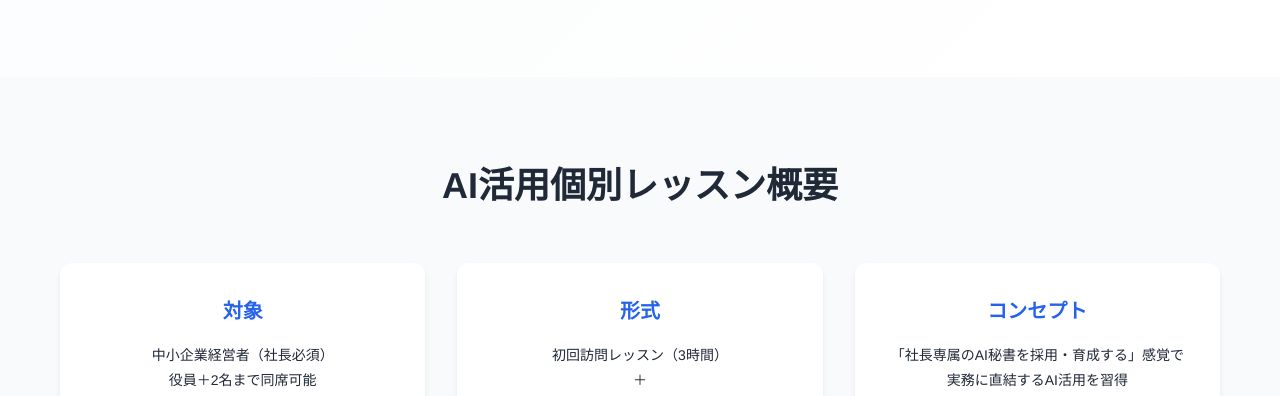
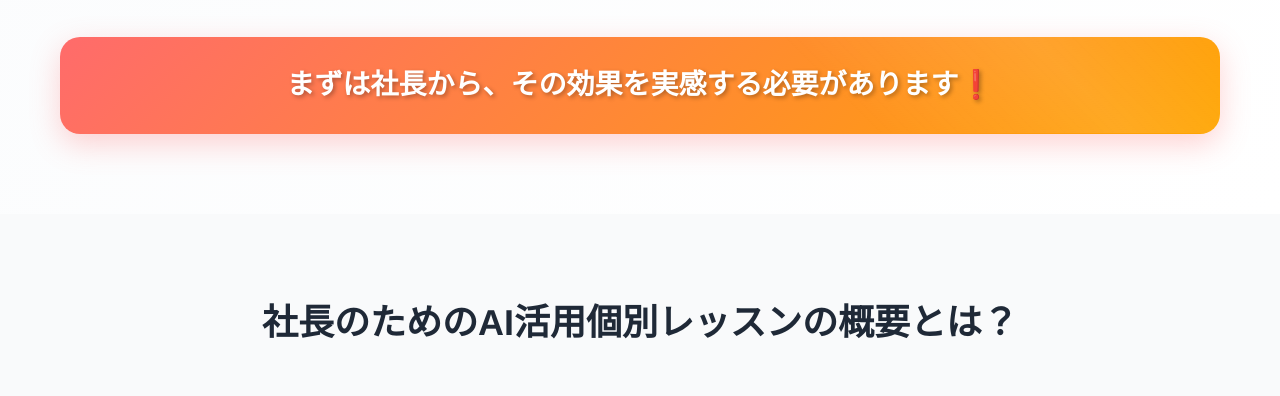
Before and after one commit to junagashima/ai-secretary-lp, a website built with Vite: page index.html in a window 1280 px wide. Shown: the part 4610-5006 px from the top of the page. Built offline with nearby package versions, Linux system fonts and the light colour scheme.

Commit message:
UX改善: 行動喚起強調メッセージとセクションタイトル変更
- challengeセクション後に「まずは社長から、その効果を実感する必要があります❗️」を追加
- serviceセクションタイトルを「社長のためのAI活用個別レッスンの概要とは？」に変更
- 問題提起→解決必要性→具体的ソリューションの論理的流れに改善
- グラデーション背景とシャインエフェクト付きCTAメッセージ

```diff
--- a/index.html
+++ b/index.html
@@ -202,13 +202,18 @@
                     </div>
                 </div>
             </div>
+
+            <!-- 行動喚起の強調メッセージ -->
+            <div class="call-to-action-message">
+                <p class="cta-emphasis">まずは社長から、その効果を実感する必要があります❗️</p>
+            </div>
         </div>
     </section>
 
     <!-- サービス内容セクション -->
     <section class="section service" id="service">
         <div class="container">
-            <h3 class="section-title">AI活用個別レッスン概要</h3>
+            <h3 class="section-title">社長のためのAI活用個別レッスンの概要とは？</h3>
             <div class="service-overview">
                 <div class="service-card">
                     <h4>対象</h4>
--- a/style.css
+++ b/style.css
@@ -599,6 +599,46 @@ body {
     transform: scale(1.02);
 }
 
+/* 行動喚起の強調メッセージ */
+.call-to-action-message {
+    text-align: center;
+    margin-top: 40px;
+    padding: 30px 20px;
+    background: linear-gradient(135deg, #ff6b6b, #ffa500);
+    border-radius: 20px;
+    box-shadow: 0 10px 30px rgba(255, 107, 107, 0.3);
+    position: relative;
+    overflow: hidden;
+}
+
+.call-to-action-message::before {
+    content: '';
+    position: absolute;
+    top: 0;
+    left: 0;
+    width: 100%;
+    height: 100%;
+    background: linear-gradient(45deg, transparent 30%, rgba(255, 255, 255, 0.1) 50%, transparent 70%);
+    animation: shine 3s ease-in-out infinite;
+}
+
+.cta-emphasis {
+    font-size: 28px;
+    font-weight: 800;
+    color: var(--white);
+    margin: 0;
+    text-shadow: 2px 2px 4px rgba(0, 0, 0, 0.3);
+    position: relative;
+    z-index: 2;
+    line-height: 1.3;
+}
+
+@keyframes shine {
+    0% { transform: translateX(-100%); }
+    50% { transform: translateX(100%); }
+    100% { transform: translateX(100%); }
+}
+
 .reasons-hero {
     position: relative;
     display: flex;
@@ -2047,6 +2087,16 @@ body {
         grid-template-columns: 1fr;
     }
 
+    .cta-emphasis {
+        font-size: 22px;
+        line-height: 1.4;
+    }
+
+    .call-to-action-message {
+        margin: 30px 16px 0 16px;
+        padding: 24px 16px;
+    }
+
     .hero-benefits {
         grid-template-columns: 1fr;
         gap: 12px;
```
